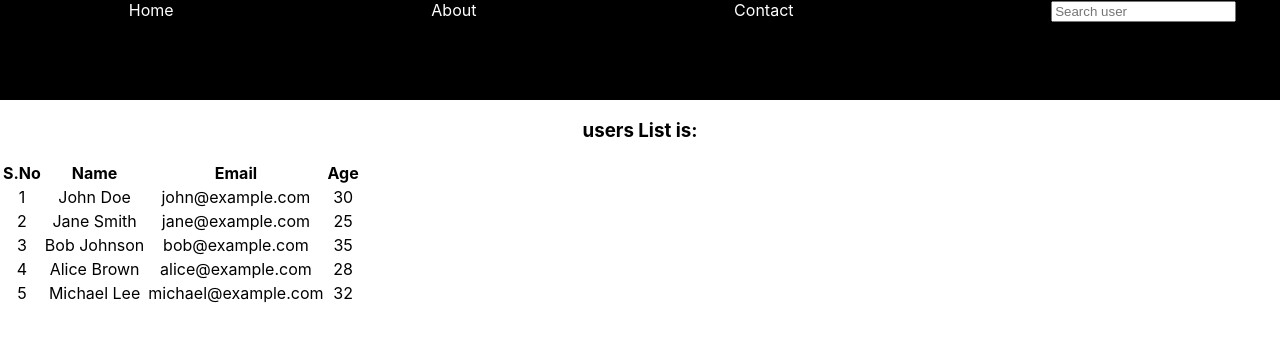
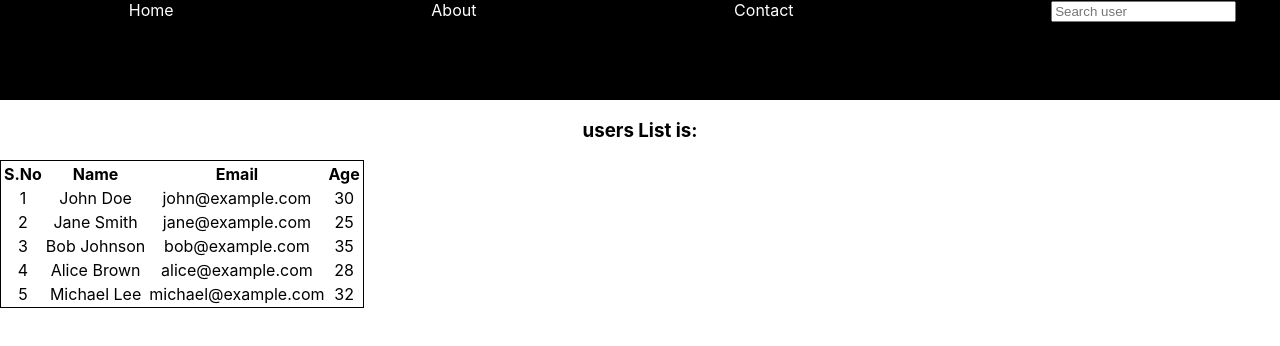
Before and after one commit to pavankalyan123-ops/TypeScript-practice, a React (Create React App) app in the folder search-user/: page / in a window 1280 px wide. Shown: the top 346 px of the page. Built offline with nearby package versions, Linux system fonts and the light colour scheme.

Commit message:
added style

```diff
--- a/search-user/src/components/DisplayData.tsx
+++ b/search-user/src/components/DisplayData.tsx
@@ -7,7 +7,7 @@ const DisplayData = () => {
   return (
     <div>
       <h3>users List is:</h3>
-      <table>
+      <table style={{ border: "1px solid black" }}>
         <th>S.No</th>
         <th>Name</th>
         <th>Email</th>
```
